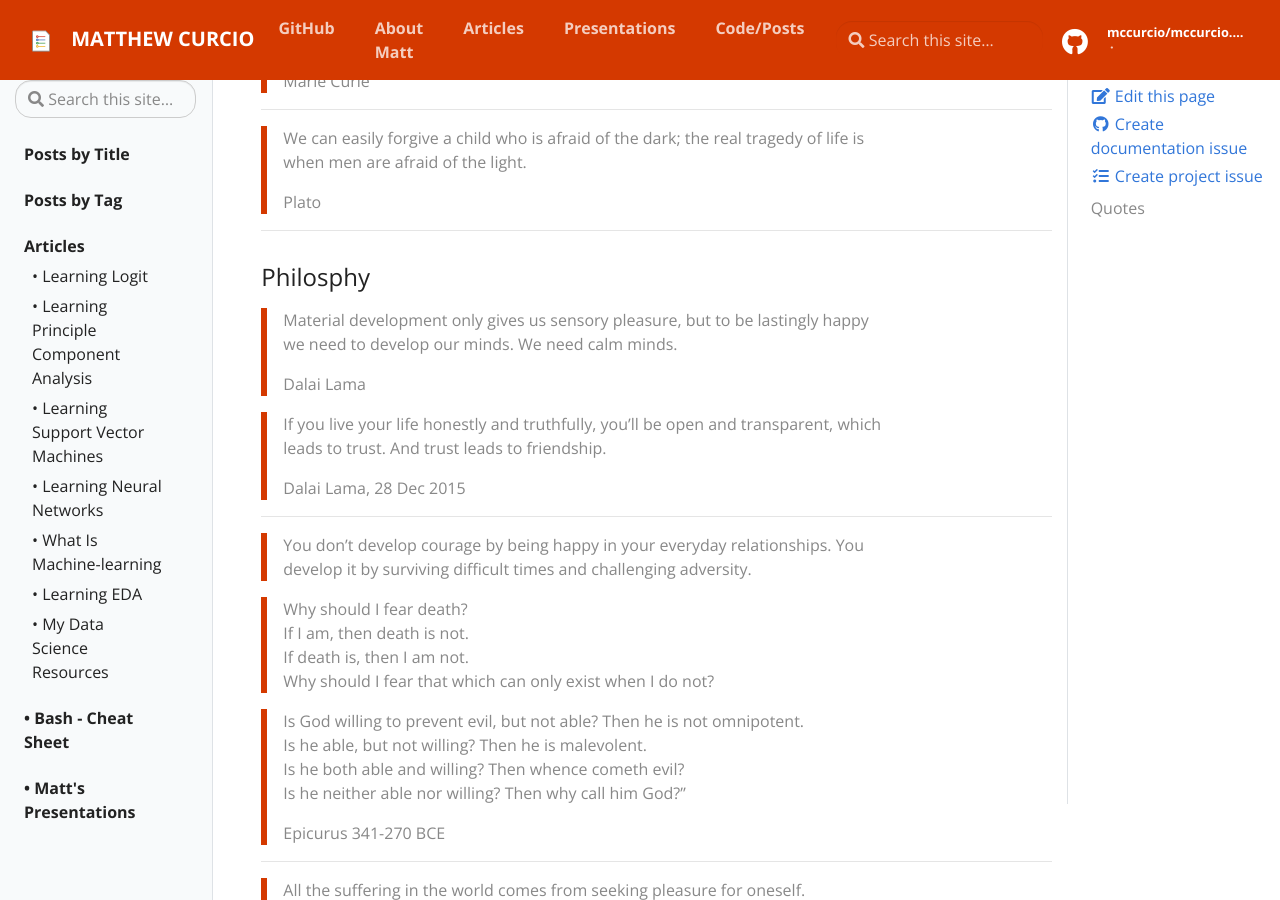
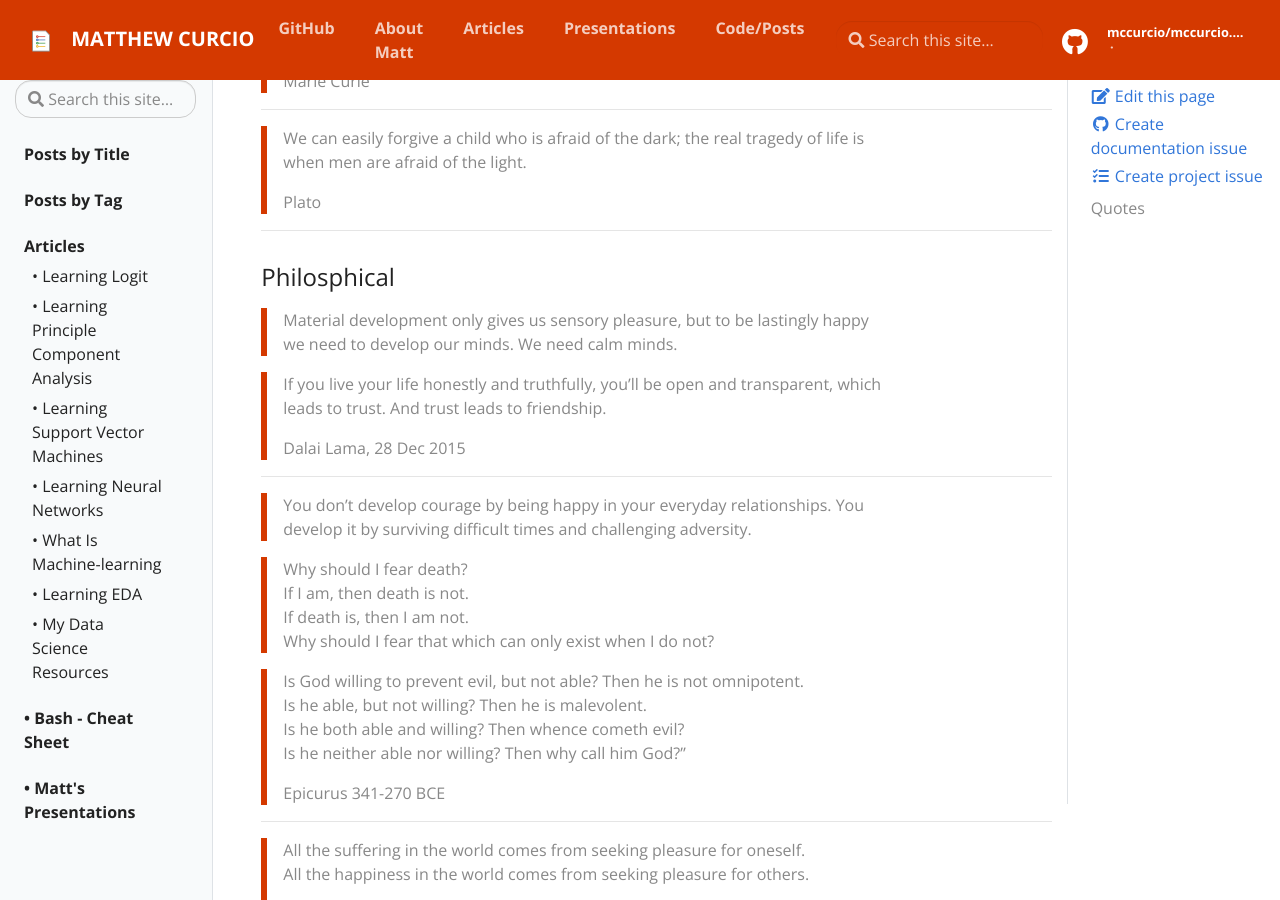
Before and after one commit to mccurcio/mccurcio.github.io, a Jekyll site: the page built from _posts/misc/2020-02-11-quotes.md, in a window 1280 px wide and 900 px high, scrolled down 2280 px. Built offline with Jekyll 4.4.1, drawn with Linux system fonts in a browser that asks for light colours; our own code applies the rules of GitHub Pages for plain Markdown files.

Commit message:
Update 2020-02-11-quotes.md

```diff
--- a/_posts/misc/2020-02-11-quotes.md
+++ b/_posts/misc/2020-02-11-quotes.md
@@ -52,7 +52,9 @@
 
 ---
 
->In my perspective ... science and computer science is a liberal art, it's something everyone should know how to use, at least, and harness in their life. It's not something that should be relegated to 5 percent of the population over in the corner. It's something that everybody should be exposed to and everyone should have mastery of to some extent.
+>In my perspective ... science and computer science is a liberal art, it's something everyone should know how to use, at least, and harness in their life.
+>It's not something that should be relegated to 5 percent of the population over in the corner.
+>It's something that everybody should be exposed to and everyone should have mastery of to some extent.
 >
 >Steve Jobs (Fresh Air 1996 Interview)
 
@@ -94,13 +96,15 @@
 
 ---
 
->It's the questions we can't answer that teach us the most. They teach us how to think. If you give a man an answer, all he gains is a little fact. But give him a question and he'll look for his own answers.
+>It's the questions we can't answer that teach us the most. They teach us how to think.
+>If you give a man an answer, all he gains is a little fact. But give him a question and he'll look for his own answers.
 >
 >Patrick Rothfuss, The Wise Man's Fear
 
 ---
 
->Nothing in life is to be feared, it is only to be understood. Now is the time to understand more, so that we may fear less.
+>Nothing in life is to be feared, it is only to be understood.
+>Now is the time to understand more, so that we may fear less.
 >
 >Marie Curie
 
@@ -113,12 +117,10 @@
 ---
 
 
-### Philosphy
+### Philosphical
 
 >Material development only gives us sensory pleasure, but to be lastingly happy we need to develop our minds.
 >We need calm minds.
->
->Dalai Lama
 
 >If you live your life honestly and truthfully, you'll be open and transparent, which leads to trust. And trust leads to friendship.
 >
```
